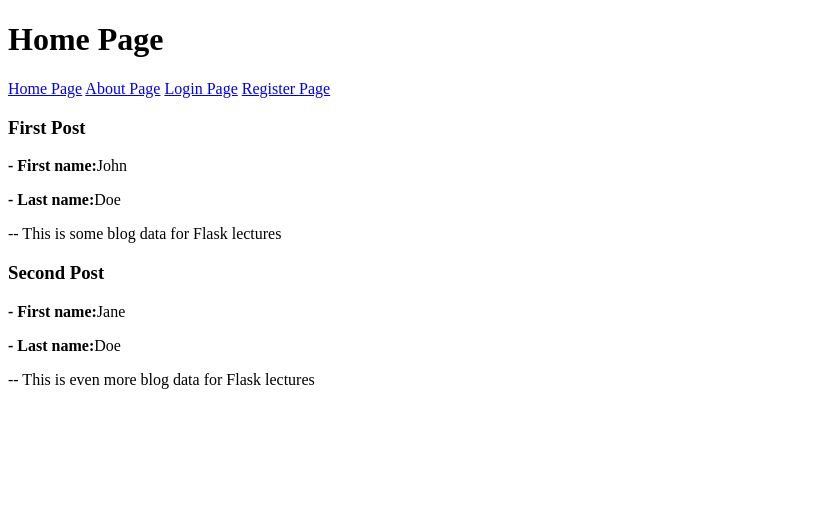
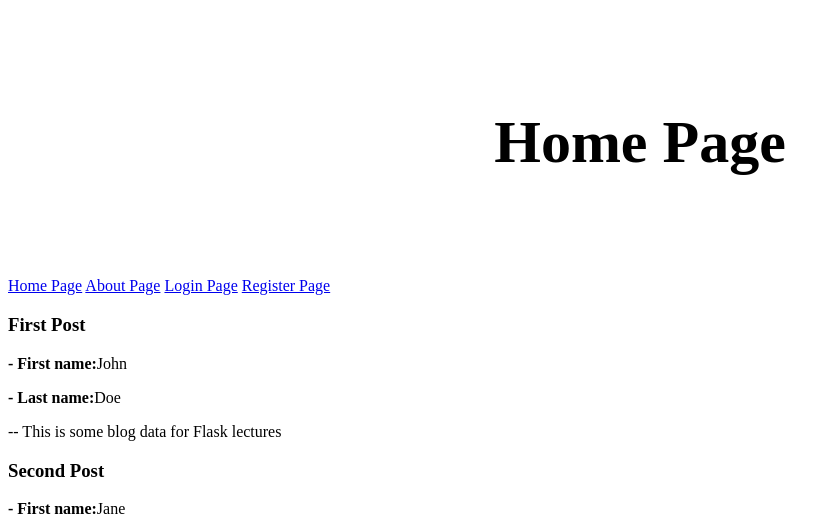
Before and after one commit to ngww/flask-blog, a Flask app: page / in a window 1280 px wide. Shown: the top 517 px of the page, without its empty margins (0-840 px from the left). Run offline with Flask 2, Linux system fonts and the light colour scheme.

Commit message:
layout.html updated

```diff
--- a/application/templates/layout.html
+++ b/application/templates/layout.html
@@ -7,7 +7,10 @@
     </head>
 
     <body>
-        <h1>{{  title  }} Page</h1>
+        <div class="header">
+            <h1>{{  title  }} Page</h1>
+        </div>
+
         <a href="{{ url_for('home') }}">Home Page</a>
         <a href="{{ url_for('about') }}">About Page</a>
         <a href="{{ url_for('login') }}">Login Page</a>
```
